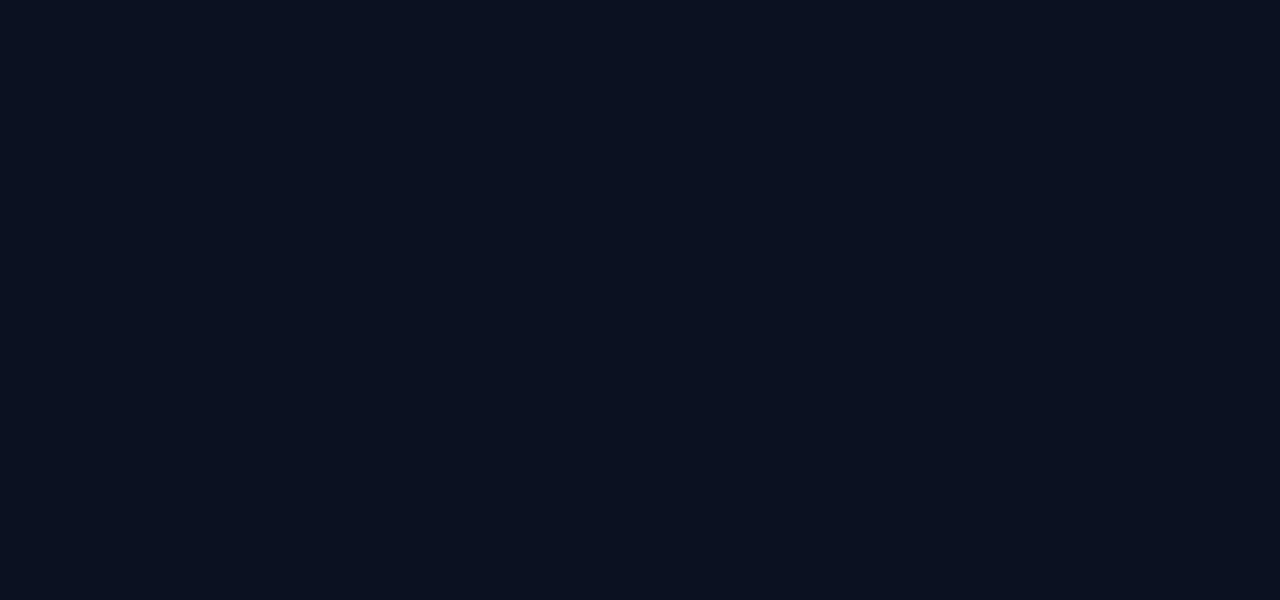
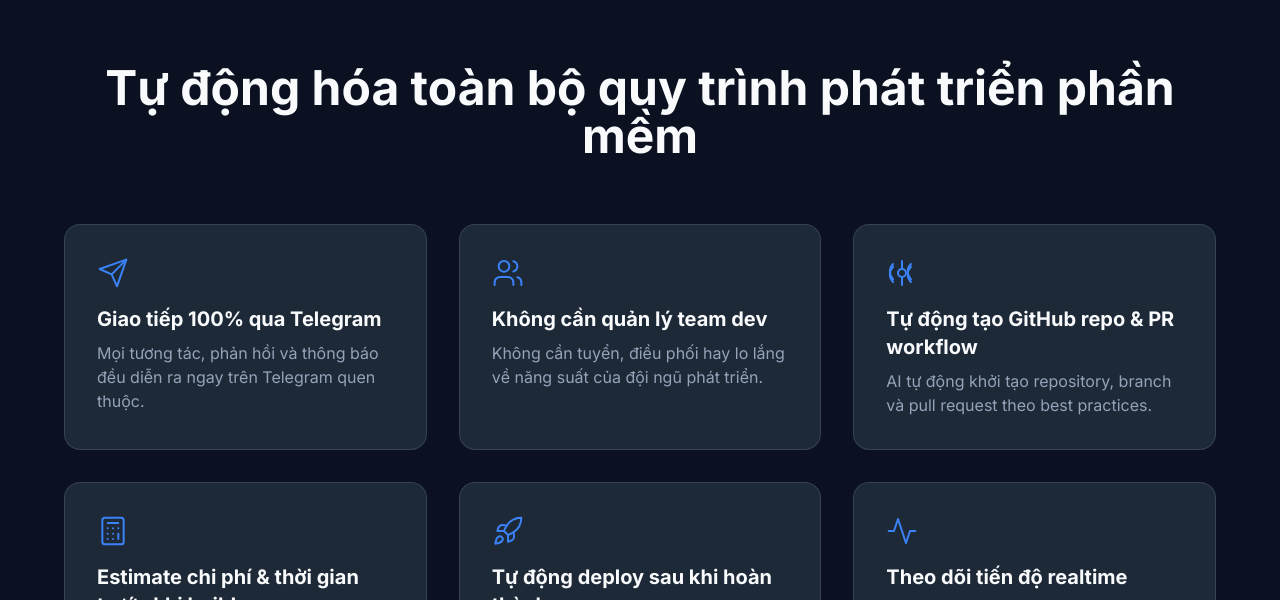
Before and after one commit to wisbidev/project-df384256, a Next.js app in the folder frontend/: page / in a window 1280 px wide. Shown: the part 2340-2940 px from the top of the page. Before the commit the page ends 2276 px from the top, so only its background shows below. Built offline with nearby package versions, Linux system fonts and the light colour scheme; no server answers.

Commit message:
feat: Add Features component to page

```diff
--- a/frontend/src/app/page.tsx
+++ b/frontend/src/app/page.tsx
@@ -1,6 +1,7 @@
 import Hero from "@/components/hero";
 import Pipeline from "@/components/pipeline";
 import AIAgents from "@/components/ai-agents";
+import Features from "@/components/features";
 
 export default function Home() {
   return (
@@ -8,6 +9,7 @@ export default function Home() {
       <Hero />
       <Pipeline />
       <AIAgents />
+      <Features />
     </>
   );
 }
```
